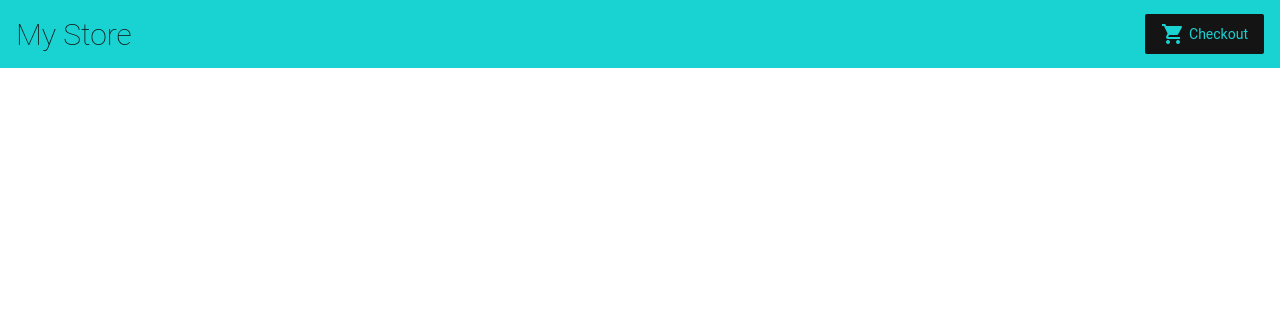
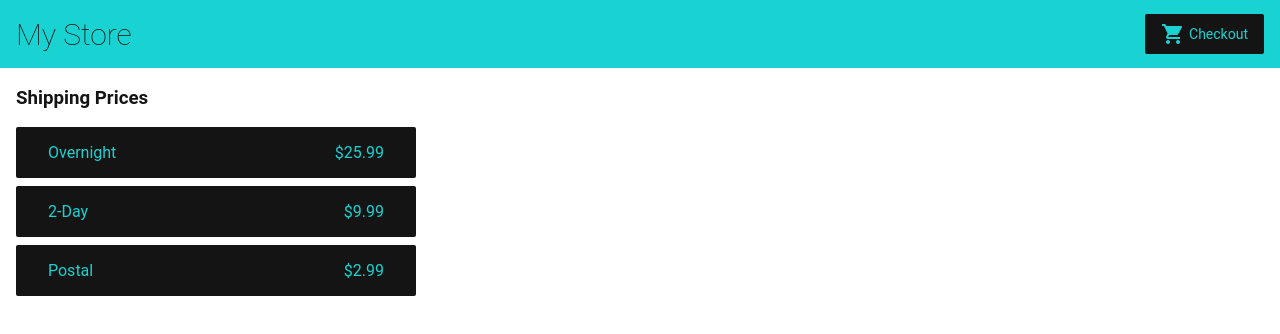
Before and after one commit to Olya-web7/AngularS, an Angular app: page /shipping in a window 1280 px wide. Before the commit this address led to /. Shown: the top 334 px of the page. Built offline with nearby package versions, Linux system fonts and the light colour scheme.

Commit message:
first commit

```diff
--- a/src/app/cart.service.ts
+++ b/src/app/cart.service.ts
@@ -1,4 +1,5 @@
 import { Injectable } from '@angular/core';
+import { HttpClient } from '@angular/common/http';
 import { Product } from './products';
 
 @Injectable({
@@ -6,7 +7,12 @@
 })
 export class CartService {
   items: Product[] = [];
-  constructor() {}
+  constructor(private http: HttpClient) { }
+
+  getShippingPrices() {
+    return this.http.get<{type: string, price: number}[]>('/assets/shipping.json');
+  }
+
   addToCart(product: Product) {
     this.items.push(product);
   }
--- a/src/app/cart/cart.component.html
+++ b/src/app/cart/cart.component.html
@@ -1,5 +1,7 @@
 <h3>Cart</h3>
-
+<p>
+  <a routerLink="/shipping">Shipping Prices</a>
+</p>
 <div class="cart-item" *ngFor="let item of items">
   <span>{{ item.name }}</span>
   <span>{{ item.price | currency }}</span>
--- /dev/null
+++ b/src/app/shipping/shipping.component.css
@@ -0,0 +1,4 @@
+span {
+  color: #19d2d2;
+  background: #141414;
+}
--- /dev/null
+++ b/src/app/shipping/shipping.component.html
@@ -0,0 +1,6 @@
+<h3>Shipping Prices</h3>
+
+<div class="shipping-item" *ngFor="let shipping of shippingCosts | async">
+  <span>{{ shipping.type }}</span>
+  <span>{{ shipping.price | currency }}</span>
+</div>
--- /dev/null
+++ b/src/app/shipping/shipping.component.ts
@@ -0,0 +1,12 @@
+import { Component } from '@angular/core';
+import { CartService } from '../cart.service';
+
+@Component({
+  selector: 'app-shipping',
+  templateUrl: './shipping.component.html',
+  styleUrls: ['./shipping.component.css'],
+})
+export class ShippingComponent {
+  shippingCosts = this.cartService.getShippingPrices();
+  constructor(private cartService: CartService) {}
+}
```
Also changed, not shown: src/app/app.module.ts (+5 -6 lines), 1 other file (tests, documents, lock files or other folders).
